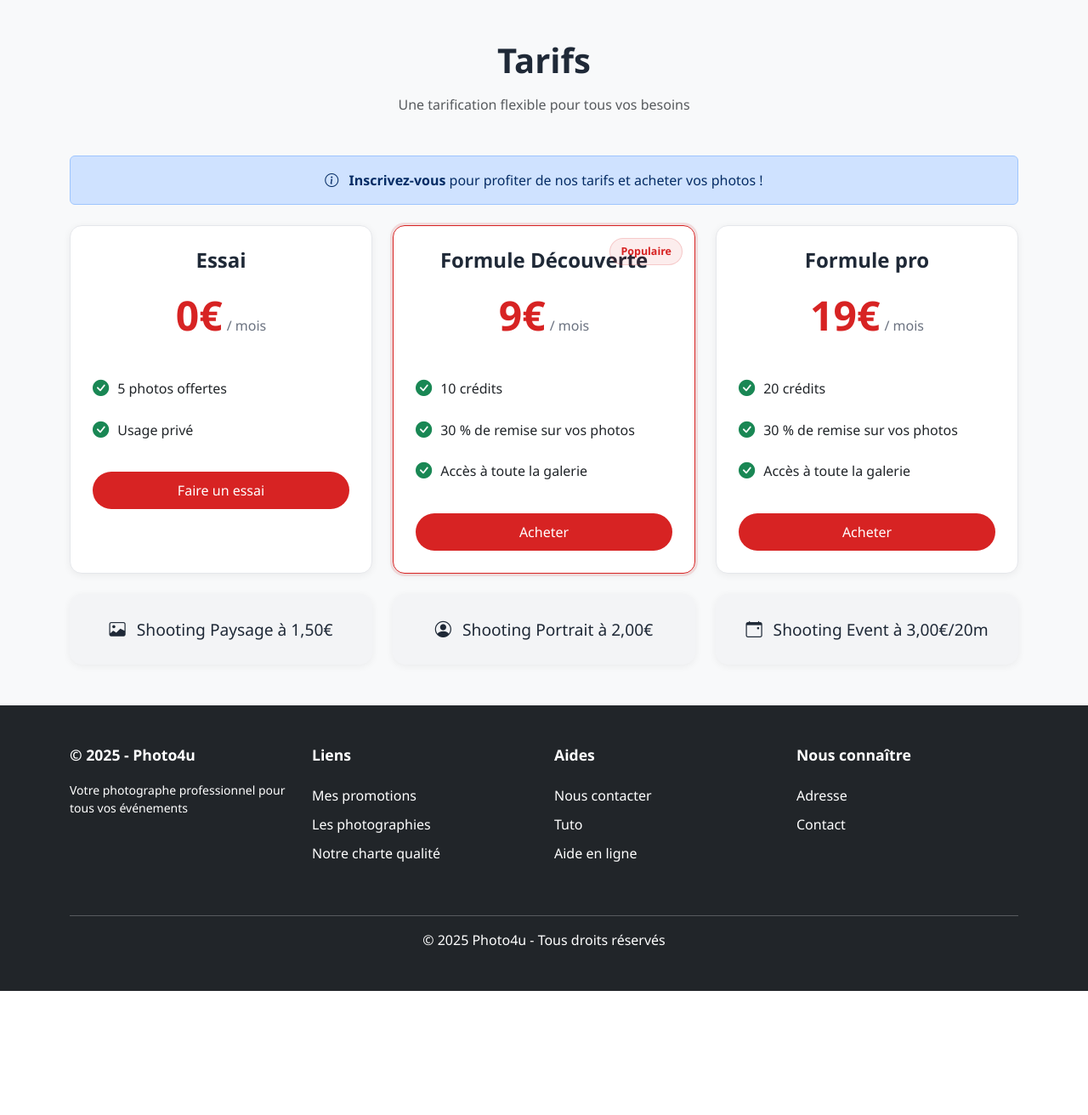
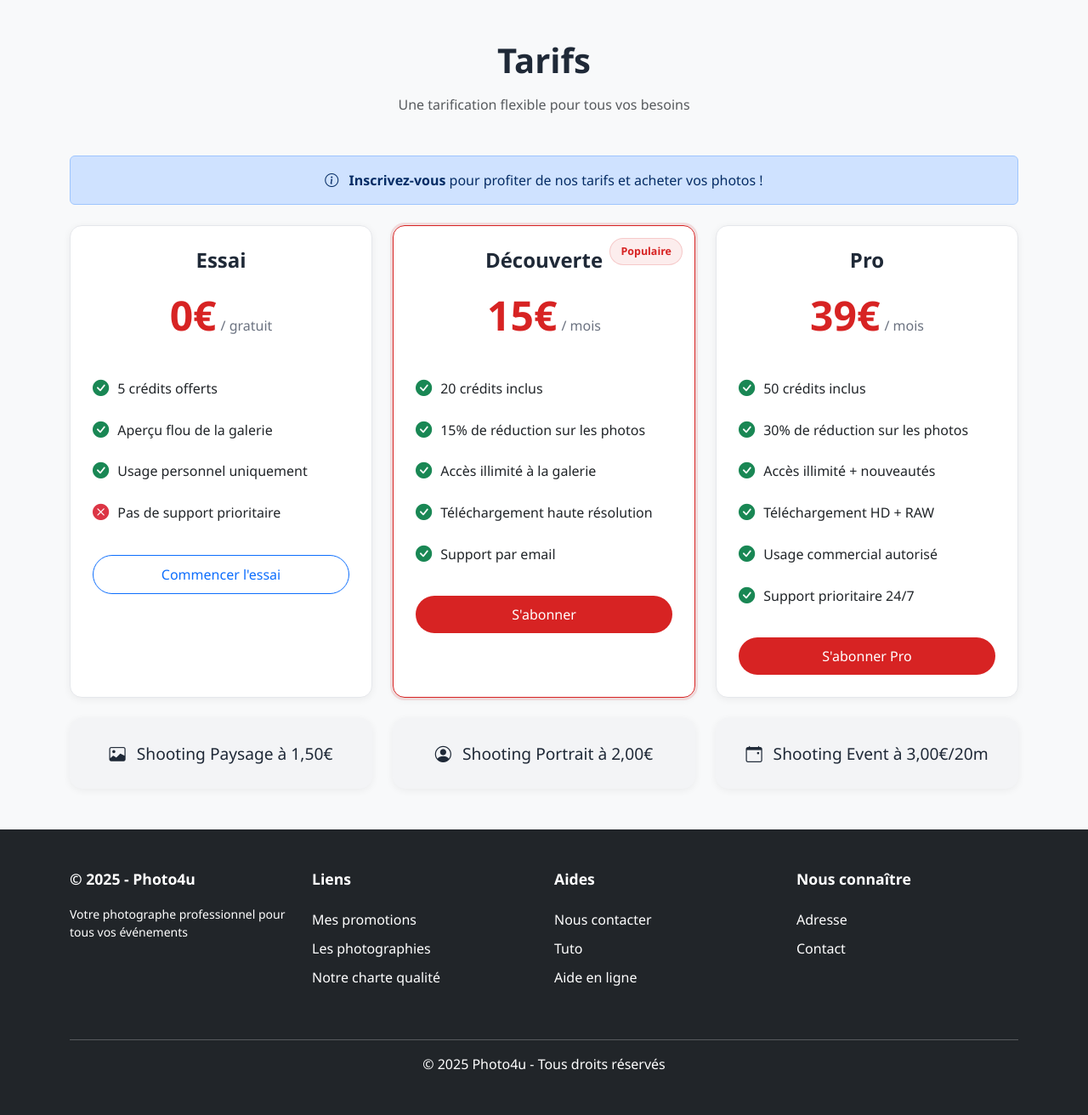
Before and after one commit to leoletanneur12/Photo4u, a PHP site: page /Photo4u/ in a window 1280 px wide. Shown: the part 1353-2665 px from the top of the page at 85% size. Before the commit the page ends 2519 px from the top, so only its background shows below. Run offline with PHP 8.4, Linux system fonts and the light colour scheme.

Commit message:
Tarifs améliorés plus cohérents

```diff
--- a/index.php
+++ b/index.php
@@ -318,14 +318,16 @@ $user = getCurrentUser();
                             <h3>Essai</h3>
                             <div class="price">
                                 <span class="amount">0€</span>
-                                <span class="period">/ mois</span>
+                                <span class="period">/ gratuit</span>
                             </div>
                         </div>
                         <ul class="pricing-features">
-                            <li><i class="bi bi-check-circle-fill text-success"></i> 5 photos offertes</li>
-                            <li><i class="bi bi-check-circle-fill text-success"></i> Usage privé</li>
+                            <li><i class="bi bi-check-circle-fill text-success"></i> 5 crédits offerts</li>
+                            <li><i class="bi bi-check-circle-fill text-success"></i> Aperçu flou de la galerie</li>
+                            <li><i class="bi bi-check-circle-fill text-success"></i> Usage personnel uniquement</li>
+                            <li><i class="bi bi-x-circle-fill text-danger"></i> Pas de support prioritaire</li>
                         </ul>
-                        <button class="btn btn-primary w-100" data-bs-toggle="modal" data-bs-target="#essaiModal">Faire un essai</button>
+                        <button class="btn btn-outline-primary w-100" data-bs-toggle="modal" data-bs-target="#essaiModal">Commencer l'essai</button>
                     </div>
                 </div>
 
@@ -334,18 +336,20 @@ $user = getCurrentUser();
                     <div class="pricing-card pricing-popular">
                         <div class="badge-popular">Populaire</div>
                         <div class="pricing-header">
-                            <h3>Formule Découverte</h3>
+                            <h3>Découverte</h3>
                             <div class="price">
-                                <span class="amount">9€</span>
+                                <span class="amount">15€</span>
                                 <span class="period">/ mois</span>
                             </div>
                         </div>
                         <ul class="pricing-features">
-                            <li><i class="bi bi-check-circle-fill text-success"></i> 10 crédits</li>
-                            <li><i class="bi bi-check-circle-fill text-success"></i> 30 % de remise sur vos photos</li>
-                            <li><i class="bi bi-check-circle-fill text-success"></i> Accès à toute la galerie</li>
+                            <li><i class="bi bi-check-circle-fill text-success"></i> 20 crédits inclus</li>
+                            <li><i class="bi bi-check-circle-fill text-success"></i> 15% de réduction sur les photos</li>
+                            <li><i class="bi bi-check-circle-fill text-success"></i> Accès illimité à la galerie</li>
+                            <li><i class="bi bi-check-circle-fill text-success"></i> Téléchargement haute résolution</li>
+                            <li><i class="bi bi-check-circle-fill text-success"></i> Support par email</li>
                         </ul>
-                        <button class="btn btn-primary w-100" data-bs-toggle="modal" data-bs-target="#checkoutModal">Acheter</button>
+                        <button class="btn btn-primary w-100" data-bs-toggle="modal" data-bs-target="#checkoutModal">S'abonner</button>
                     </div>
                 </div>
 
@@ -353,18 +357,21 @@ $user = getCurrentUser();
                 <div class="col-lg-4">
                     <div class="pricing-card">
                         <div class="pricing-header">
-                            <h3>Formule pro</h3>
+                            <h3>Pro</h3>
                             <div class="price">
-                                <span class="amount">19€</span>
+                                <span class="amount">39€</span>
                                 <span class="period">/ mois</span>
                             </div>
                         </div>
                         <ul class="pricing-features">
-                            <li><i class="bi bi-check-circle-fill text-success"></i> 20 crédits</li>
-                            <li><i class="bi bi-check-circle-fill text-success"></i> 30 % de remise sur vos photos</li>
-                            <li><i class="bi bi-check-circle-fill text-success"></i> Accès à toute la galerie</li>
+                            <li><i class="bi bi-check-circle-fill text-success"></i> 50 crédits inclus</li>
+                            <li><i class="bi bi-check-circle-fill text-success"></i> 30% de réduction sur les photos</li>
+                            <li><i class="bi bi-check-circle-fill text-success"></i> Accès illimité + nouveautés</li>
+                            <li><i class="bi bi-check-circle-fill text-success"></i> Téléchargement HD + RAW</li>
+                            <li><i class="bi bi-check-circle-fill text-success"></i> Usage commercial autorisé</li>
+                            <li><i class="bi bi-check-circle-fill text-success"></i> Support prioritaire 24/7</li>
                         </ul>
-                        <button class="btn btn-primary w-100" data-bs-toggle="modal" data-bs-target="#checkoutModal">Acheter</button>
+                        <button class="btn btn-primary w-100" data-bs-toggle="modal" data-bs-target="#checkoutModal">S'abonner Pro</button>
                     </div>
                 </div>
             </div>
```
